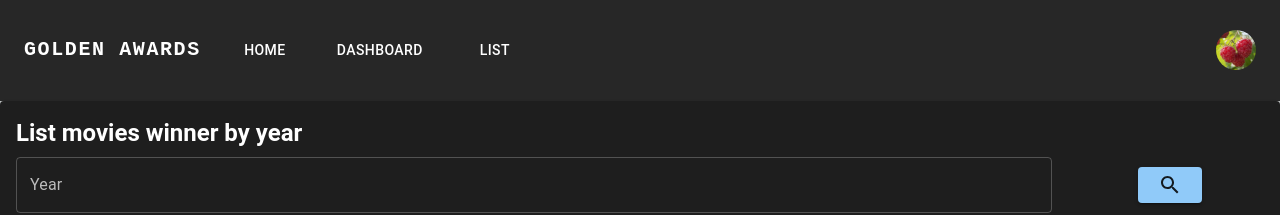
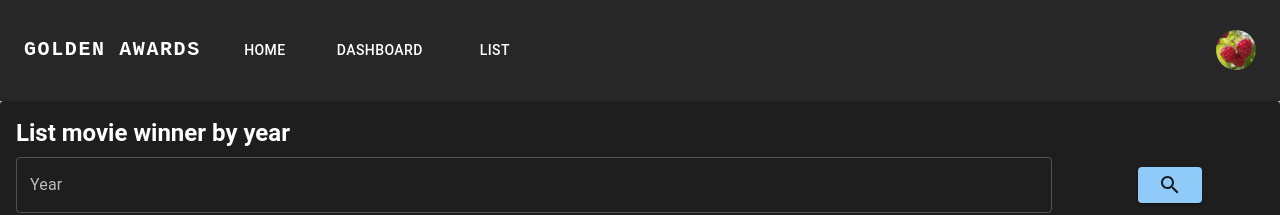
Before and after one commit to bkpedrosuper/golden-raspberry-awards-frontend, a Next.js app: page /dashboard/movies in a window 1280 px wide. Shown: the top 215 px of the page. Built offline with nearby package versions, Linux system fonts and the light colour scheme.

Commit message:
small corrections

```diff
--- a/src/pages/dashboard/movies.tsx
+++ b/src/pages/dashboard/movies.tsx
@@ -34,7 +34,7 @@ const MovieSearch = () => {
     <Card>
         <CardContent>
             <Typography variant="h5" gutterBottom fontWeight="bold">
-                List movies winner by year
+                List movie winner by year
             </Typography>
 
             <Grid container spacing={3}>
--- a/src/pages/dashboard/studios_winners.tsx
+++ b/src/pages/dashboard/studios_winners.tsx
@@ -22,13 +22,13 @@ const ListStudiosCard: React.FC<ListWinnersStudios> = ({studios}) => {
         <Card>
             <CardContent>
                 <Typography variant="h5" gutterBottom fontWeight="bold">
-                    Top 3 studios
+                    Top 3 studios with winners
                 </Typography>
                 <TableContainer component={Paper}>
                     <Table size="small" aria-label="a dense table">
                         <TableHead>
                             <StyledTableRow>
-                                <StyledTableCell align="center"> <strong>Studio</strong> </StyledTableCell>
+                                <StyledTableCell align="center"> <strong>Name</strong> </StyledTableCell>
                                 <StyledTableCell align="center"> <strong>Win count</strong></StyledTableCell>
                             </StyledTableRow>
                         </TableHead>
```
